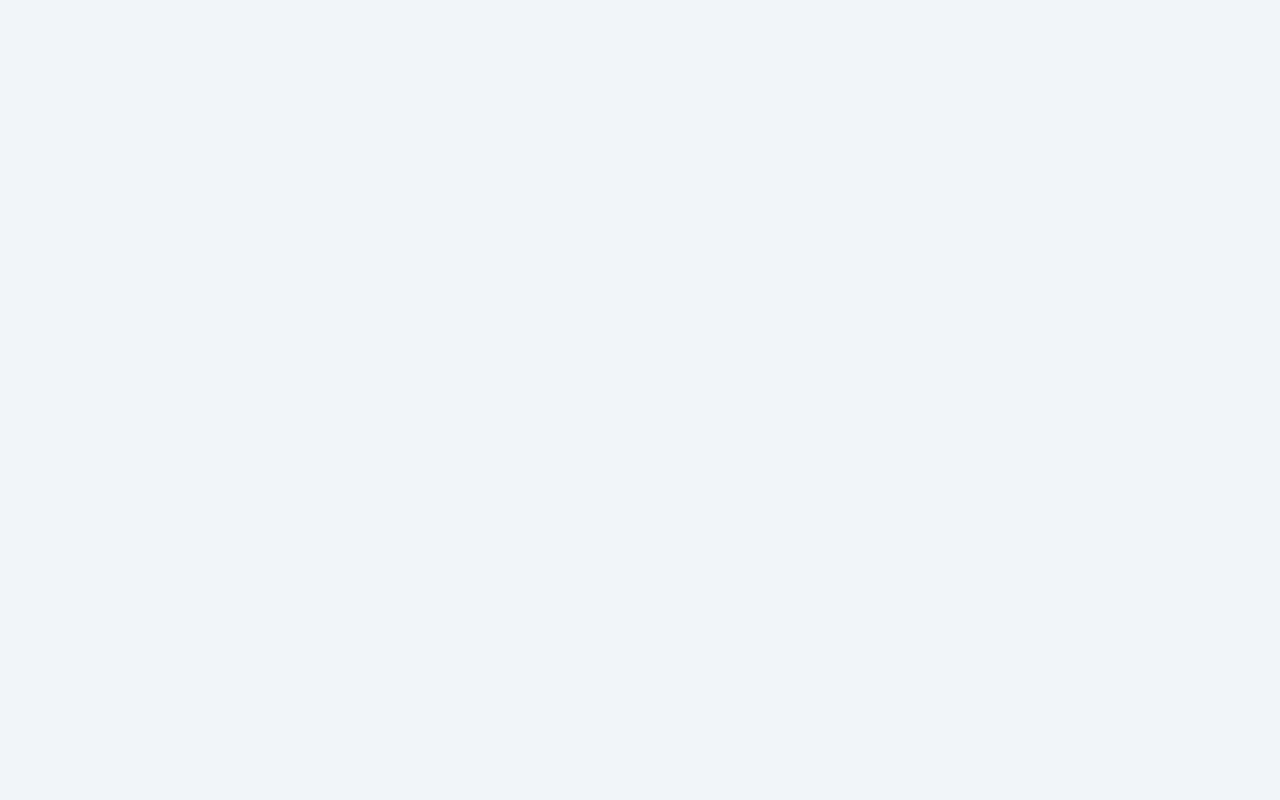
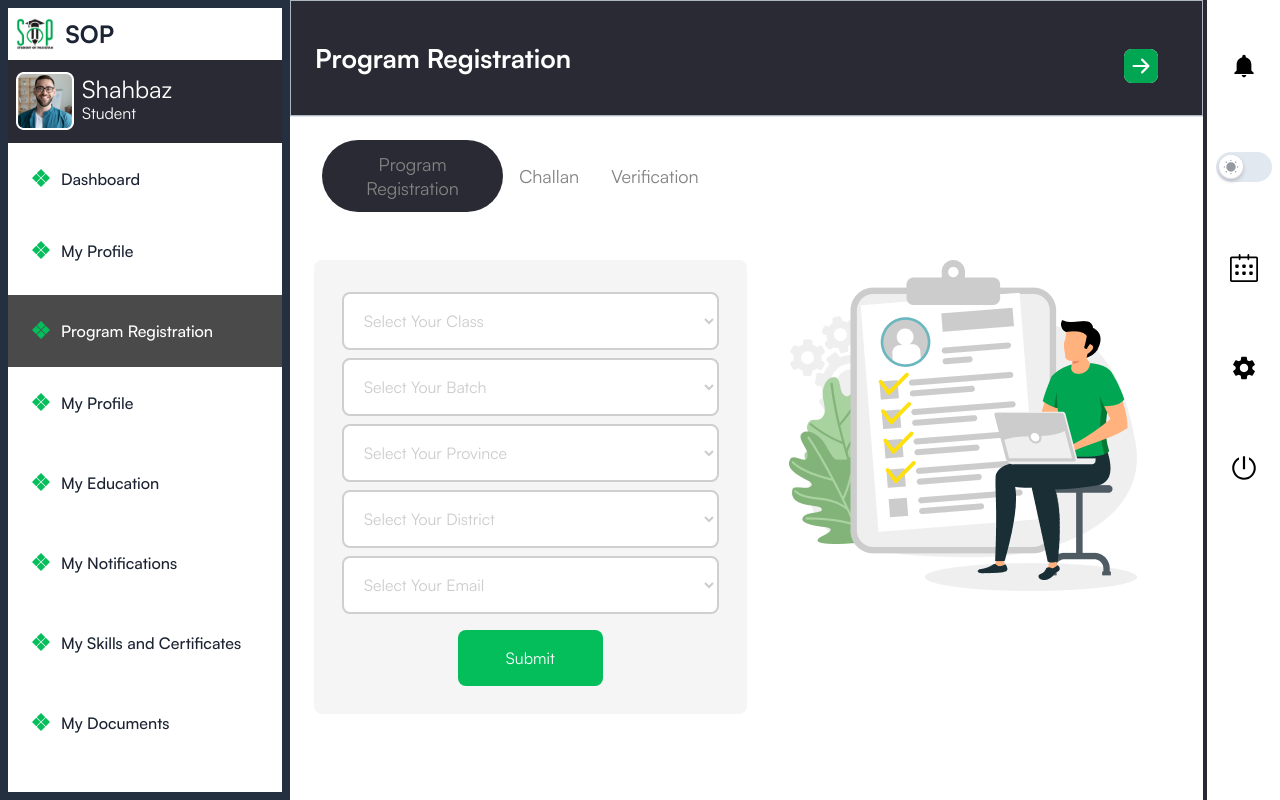
Before and after one commit to SagarOad/Sop, a React (Vite) app: page /registrationtabs in a window 1280 px wide. Before the commit this address had no page. Built offline with nearby package versions, Linux system fonts and the light colour scheme.

Commit message:
Latest Updates

```diff
--- a/src/App.tsx
+++ b/src/App.tsx
@@ -37,6 +37,7 @@ import SamplePaper from './components/SamplePaper';
 import LeaderBoard from './LeaderBoard';
 import Contact from './components/Contact';
 import Faq from './components/Faq';
+import RegistrationTabs from './components/RegistrationTabs';
 
 function App() {
   const [loading, setLoading] = useState<boolean>(true);
@@ -77,7 +78,7 @@ function App() {
         <Route path="/samplepaper" element={<SamplePaper />} />
         <Route path="/leaderboard" element={<LeaderBoard />} />
         <Route path="/contact" element={<Contact />} />
-        <Route path="/faq" element={<Faq />} />
+        <Route path="/registrationtabs" element={<RegistrationTabs />} />
         <Route path="/chart" element={<Chart />} />
         <Route path="/ui/alerts" element={<Alerts />} />
         <Route path="/ui/buttons" element={<Buttons />} />
--- /dev/null
+++ b/src/components/ChallanVerify.tsx
@@ -0,0 +1,41 @@
+
+import banner from "../assets/verifychallan.png";
+
+
+const ChallanVerify = () => {
+  return (
+    <div className="px-6">
+      <h1 className="text-green my-8">you may submit challan physically at any nearest MCB branch, or pay online via ATM, jazzcash or easypaisa account. </h1>
+
+    <div className="flex p-6">
+      <div className="w-[50%] p-7 rounded-lg bg-transparent border-2 shadow-lg">
+        <h1 className="font-medium text-[18px]">kindly upload the paid challan receipt</h1>
+        <form className="flex justify-center  flex-col">
+          <input
+            type="file"
+            className=" bg-white relative text-[#CCCCCC] rounded-lg border-2 px-4 py-4 my-1 border-[#cfcfcf]
+             file:py-5 file:px-4
+       file:border-0 file:rounded-none
+      file:absolute file:right-0 file:top-0
+      file:text-sm file:font-semibold
+      file:bg-[#D9D9D9] file:text-[#4E5B63]
+      hover:file:bg-[#D9D9D9]
+            "
+            placeholder="Upload Files"
+          />
+        </form>
+        <div className="flex justify-center items-center">
+          <button className="bg-[#04BE5B] py-4 px-12  rounded-lg mt-3 mx-auto text-white">
+            Submit
+          </button>
+        </div>
+      </div>
+      <div className="w-[50%]">
+        <img className="mx-auto" src={banner} alt="Banner" />
+      </div>
+    </div>
+    </div>
+  )
+}
+
+export default ChallanVerify
--- /dev/null
+++ b/src/components/ProgRegister.tsx
@@ -0,0 +1,67 @@
+
+import banner from "../assets/GroupRegi.png";
+
+const ProgRegister = () => {
+  return (
+    <div className="flex p-6">
+      <div className="w-[50%] p-7 rounded-lg bg-[#F5F5F5]">
+        <form className="flex justify-center  flex-col">
+          <select
+            className="bg-white text-[#CCCCCC] rounded-lg border-2 px-4 py-4 my-1 border-[#cfcfcf]"
+            placeholder=""
+          >
+            <option value="volvo">Select Your Class</option>
+            <option value="saab">Saab</option>
+            <option value="opel">Opel</option>
+            <option value="audi">Audi</option>
+          </select>
+          <select
+            className="bg-white text-[#CCCCCC] rounded-lg border-2 px-4 py-4 my-1 border-[#cfcfcf]"
+            placeholder=""
+          >
+            <option value="volvo">Select Your Batch</option>
+            <option value="saab">Saab</option>
+            <option value="opel">Opel</option>
+            <option value="audi">Audi</option>
+          </select>
+          <select
+            className="bg-white text-[#CCCCCC] rounded-lg border-2 px-4 py-4 my-1 border-[#cfcfcf]"
+            placeholder=""
+          >
+            <option value="volvo">Select Your Province</option>
+            <option value="saab">Saab</option>
+            <option value="opel">Opel</option>
+            <option value="audi">Audi</option>
+          </select>
+          <select
+            className="bg-white text-[#CCCCCC] rounded-lg border-2 px-4 py-4 my-1 border-[#cfcfcf]"
+            placeholder=""
+          >
+            <option value="volvo">Select Your District</option>
+            <option value="saab">Saab</option>
+            <option value="opel">Opel</option>
+            <option value="audi">Audi</option>
+          </select>
+          <select
+            className="bg-white text-[#CCCCCC] rounded-lg border-2 px-4 py-4 my-1 border-[#cfcfcf]"
+            placeholder=""
+          >
+            <option value="volvo">Select Your Email</option>
+            <option value="saab">Saab</option>
+            <option value="opel">Opel</option>
+            <option value="audi">Audi</option>
+          </select>
+        </form>
+        <div className="flex justify-center items-center">
+          <button className="bg-[#04BE5B] py-4 px-12  rounded-lg mt-3 mx-auto text-white">Submit</button>
+        </div>
+      </div>
+      <div className="w-[50%]">
+        <img className="mx-auto" src={banner} alt="Banner" />
+      </div>
+    </div>
+
+  )
+}
+
+export default ProgRegister
--- /dev/null
+++ b/src/components/RegistrationTabs.tsx
@@ -0,0 +1,63 @@
+"use client";
+
+import { useState } from "react";
+import ProgRegister from "./ProgRegister";
+// import Challan from "./Challan";
+import ChallanVerify from "./ChallanVerify";
+import DefaultLayout from "../layout/DefaultLayout";
+import Breadcrumb from "./Breadcrumb";
+import Challan from "./Challan";
+
+const RegistrationTabs = () => {
+  const initialTab = <ProgRegister />;
+  const secondTab = <Challan />;
+  const thirdTab = <ChallanVerify />;
+  const [initialContent, setInitialContent] = useState(initialTab);
+
+  return (
+    <DefaultLayout>
+      <Breadcrumb pageName="Program Registration" />
+    <div>
+    <div className="flex justify-between px-8 py-6 w-[50%]">
+          <button
+            className={`${
+              initialContent == initialTab ? "bg-[#292A33]" : "bg-white"
+            }
+                text-[#838383] text-[18px] focus:bg-[#292A33] focus:text-white py-3 px-4 rounded-full`}
+            type="button"
+            onClick={() => {
+              setInitialContent(initialTab);
+            }}
+          >
+            Program Registration
+          </button>
+          <button
+            className={`${initialContent == secondTab ? "bg-[#292A33]" : ""}
+                text-[#838383] text-[18px] focus:bg-[#292A33] focus:text-white py-3 px-4 rounded-full`}
+            type="button"
+            onClick={() => {
+              setInitialContent(secondTab);
+            }}
+          >
+            Challan
+          </button>
+
+          <button
+            className={`${initialContent == thirdTab ? "bg-[#292A33]" : ""}
+                text-[#838383] text-[18px] focus:bg-[#292A33] focus:text-white py-3 px-4 rounded-full`}
+            type="button"
+            onClick={() => {
+              setInitialContent(thirdTab);
+              {initialContent == thirdTab ? console.log("Working"): console.log("Not working")}
+            }}
+          >
+            Verification
+          </button>
+        </div>
+      <div>{initialContent}</div>
+    </div>
+    </DefaultLayout>
+  );
+};
+
+export default RegistrationTabs;
--- a/src/components/Sidebar.tsx
+++ b/src/components/Sidebar.tsx
@@ -122,6 +122,27 @@ const Sidebar = ({ sidebarOpen, setSidebarOpen }: SidebarProps) => {
                 >
                   <img src={icon} alt="img" />
                   Dashboard
+                </NavLink>
+                <NavLink
+                  to="/profile"
+                  className={`group relative flex items-center gap-2.5  py-6 px-6 font-medium text-black duration-300 ease-in-out hover:bg-[#4A4A4A] hover:text-white  ${
+                    pathname.includes('profile') && 'bg-[#4A4A4A] text-white '
+                  }`}
+                >
+                  <img src={icon} alt="img" />
+                  My Profile
+                </NavLink>
+              </li>
+
+              <li>
+                <NavLink
+                  to="/registrationtabs"
+                  className={`group relative flex items-center gap-2.5  py-6 px-6 font-medium text-black duration-300 ease-in-out hover:bg-[#4A4A4A] hover:text-white  ${
+                    pathname.includes('registrationtabs') && 'bg-[#4A4A4A] text-white '
+                  }`}
+                >
+                  <img src={icon} alt="img" />
+                  Program Registration
                 </NavLink>
                 <NavLink
                   to="/profile"
```
Also changed, not shown: src/components/Challan.tsx (+84 -26 lines), 1 other file (tests, documents, lock files or other folders).
